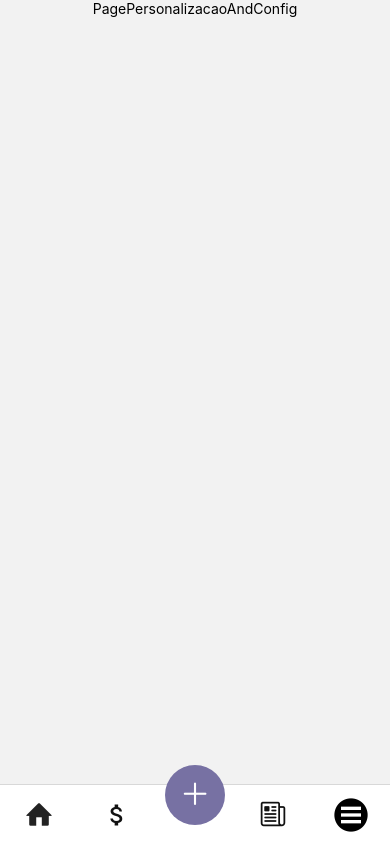
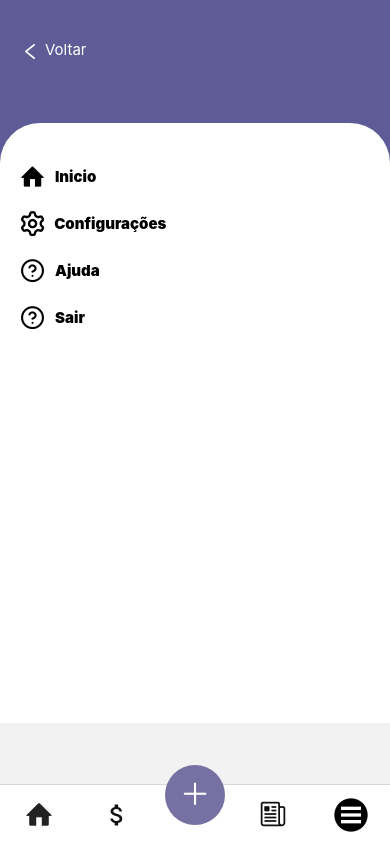
Before and after one commit to KaioViniciusMP/AppReactNativeTcc, a React Native app: screen /PagePersonalizacaoAndConfig in a window 390 px wide. Built offline with nearby package versions, Linux system fonts and the light colour scheme.

Commit message:
Criação da tela PersonalizacaoAndConfig

```diff
--- a/src/pages/PersonalizacaoAndConfig/index.tsx
+++ b/src/pages/PersonalizacaoAndConfig/index.tsx
@@ -1,9 +1,74 @@
-import { Text } from "react-native";
+import { StyleSheet, Text, View, ScrollView, TouchableOpacity, FlatList, Alert } from 'react-native'
+import { useNavigation } from "@react-navigation/native";
 
-export default function PagePersonalizacaoAndConfig(){
-    return(
-        <>
-        <Text style={{textAlign: "center"}}>PagePersonalizacaoAndConfig</Text>
-        </>
+import AntDesign from '@expo/vector-icons/AntDesign';
+import { Feather } from '@expo/vector-icons';
+import { Octicons } from '@expo/vector-icons';
+import { Entypo } from '@expo/vector-icons'
+
+export default function PagePersonalizacaoAndConfig() {
+    const navigation = useNavigation();
+    const PageHome = () => {
+        navigation.goBack();
+    }
+
+    const ButtonAlert = () =>
+        Alert.alert('Alert Title', `Deseja mesmo sair do app?`, [
+            {
+                text: 'Cancel',
+                onPress: () => console.log('Cancel Pressed'),
+                style: 'cancel',
+            },
+            { text: 'OK', onPress: () => console.log('Deslogar') },
+        ]);
+
+    const sair = () => {
+        ButtonAlert();
+    };
+
+    return (
+        <ScrollView contentContainerStyle={styles.scrollViewContainer}>
+            <TouchableOpacity onPress={PageHome} style={{ display: 'flex', flexDirection: 'row', marginLeft: 20, marginTop: 40, marginBottom: 60 }}>
+                <AntDesign name="left" size={20} color="#fff" />
+                <Text style={{ color: '#fff', fontSize: 15, marginLeft: 5 }}>Voltar</Text>
+            </TouchableOpacity>
+
+            <View style={styles.containerTwo}>
+                <TouchableOpacity style={{ display: 'flex', flexDirection: 'row', alignItems: 'center', marginLeft: 20, marginTop: 40 }}>
+                    <Entypo name='home' size={25} color={"#000"} />
+                    <Text style={{ fontWeight: "900", fontSize: 15, marginLeft: 10 }}>Inicio</Text>
+                </TouchableOpacity>
+
+                <TouchableOpacity style={{ display: 'flex', flexDirection: 'row', alignItems: 'center', marginLeft: 21, marginTop: 20 }}>
+                    <Octicons name="gear" size={25} color="black" />
+                    <Text style={{ fontWeight: "900", fontSize: 15, marginLeft: 10 }}>Configurações</Text>
+                </TouchableOpacity>
+
+                <TouchableOpacity style={{ display: 'flex', flexDirection: 'row', alignItems: 'center', marginLeft: 20, marginTop: 20 }}>
+                    <Feather name="help-circle" size={25} color="black" />
+                    <Text style={{ fontWeight: "900", fontSize: 15, marginLeft: 10 }}>Ajuda</Text>
+                </TouchableOpacity>
+
+                <TouchableOpacity onPress={sair} style={{ display: 'flex', flexDirection: 'row', alignItems: 'center', marginLeft: 20, marginTop: 20 }}>
+                    <Feather name="help-circle" size={25} color="black" />
+                    <Text style={{ fontWeight: "900", fontSize: 15, marginLeft: 10 }}>Sair</Text>
+                </TouchableOpacity>
+            </View>
+        </ScrollView>
     )
 }
+
+const styles = StyleSheet.create({
+    scrollViewContainer: {
+        justifyContent: 'flex-end',
+        backgroundColor: '#5D5C96', // Cor de fundo do ScrollView
+    },
+    containerTwo: {
+        flexGrow: 1,
+        backgroundColor: '#FFF',
+        flexDirection: 'column',
+        borderTopRightRadius: 40,
+        borderTopLeftRadius: 40,
+        height: 600
+    }
+});
```
